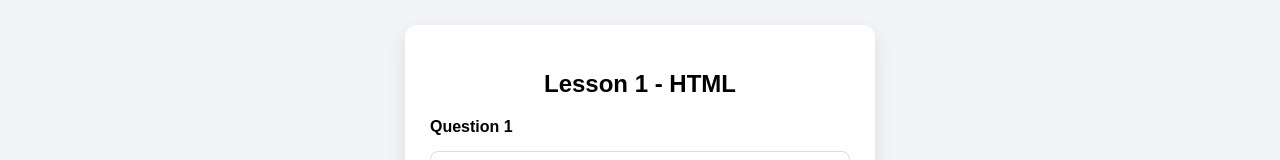
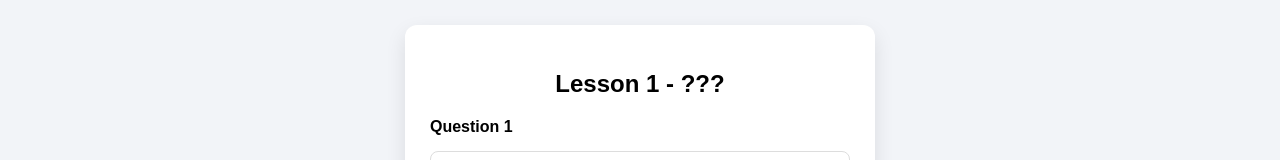
Before and after one commit to trplanxd-ai/AR-History, a plain HTML site: page 1.html in a window 1280 px wide. Shown: the part 249-409 px from the top of the page. Drawn offline with Linux system fonts and the light colour scheme.

Commit message:
Update 1.html

```diff
--- a/1.html
+++ b/1.html
@@ -22,7 +22,7 @@
 
 <div class="container">
 <div class="quiz-box">
-    <h2>Lesson 1 - HTML</h2>
+    <h2>Lesson 1 - ???</h2>
 
     <p class="question" id="question"></p>
 
```
